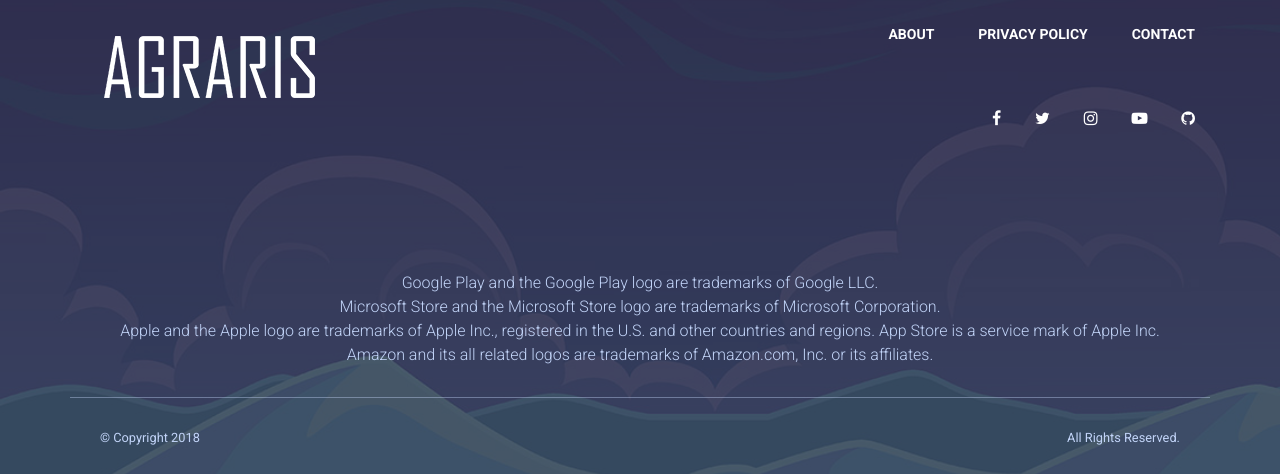
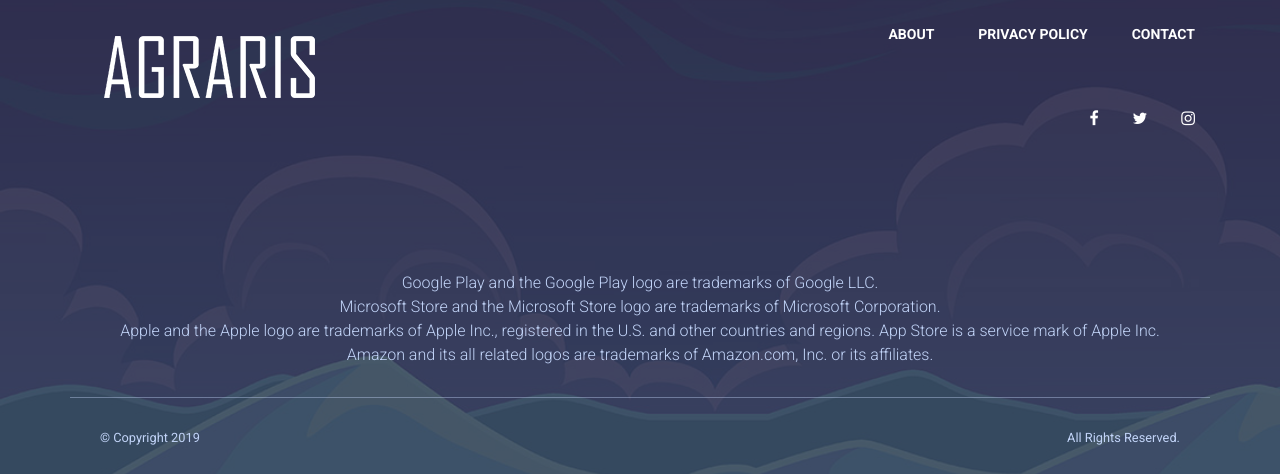
Before and after one commit to agraris/agraris.github.io, a Jekyll site: the page built from index.html, in a window 1280 px wide and 900 px high, scrolled down 2165 px. Shown: the part 423-897 px from the top of the window. Built offline with Jekyll 4.4.1, drawn with Linux system fonts in a browser that asks for light colours; the list of posts is cut into pages by our own code; some of the changed lines change nothing that is shown.

Commit message:
Update footer year and social media username

```diff
--- a/_config.yml
+++ b/_config.yml
@@ -17,10 +17,10 @@
 email: agrarisentertainment@gmail.com
 description: >- # this means to ignore newlines until "baseurl:"
   A Game Studio
+baseurl: "" # the subpath of your site, e.g. /blog
+url: "" # the base hostname & protocol for your site, e.g. http://example.com
 logo: /assets/images/logo.png
 logo_med: /assets/images/logo-med.png
-baseurl: "" # the subpath of your site, e.g. /blog
-url: "" # the base hostname & protocol for your site, e.g. http://example.com
 paginate:	3
 
 # Post setting
@@ -28,11 +28,11 @@
 #permalink: /:title/
 
 # Social Media
-facebook_username: agraris
-twitter_username: agraris
-instagram_username: agraris
-youtube_username: agraris
-github_username: agraris
+facebook_username: agrarisent
+twitter_username: agrarisent
+instagram_username: agrarisent
+youtube_username:
+github_username:
 
 # Analytics
 google_analytics:
--- a/_includes/footer.html
+++ b/_includes/footer.html
@@ -39,7 +39,7 @@
         <div class="row">
             <div class="copyright small ptb30 col-lg-12">
                 <div class="col-6 col-xs-12 float-left">
-                    © Copyright 2018
+                    © Copyright {{ site.time | date: '%Y' }}
                 </div>
                 <div class="col-6 col-xs-12 float-right text-right">
                     All Rights Reserved.
```
